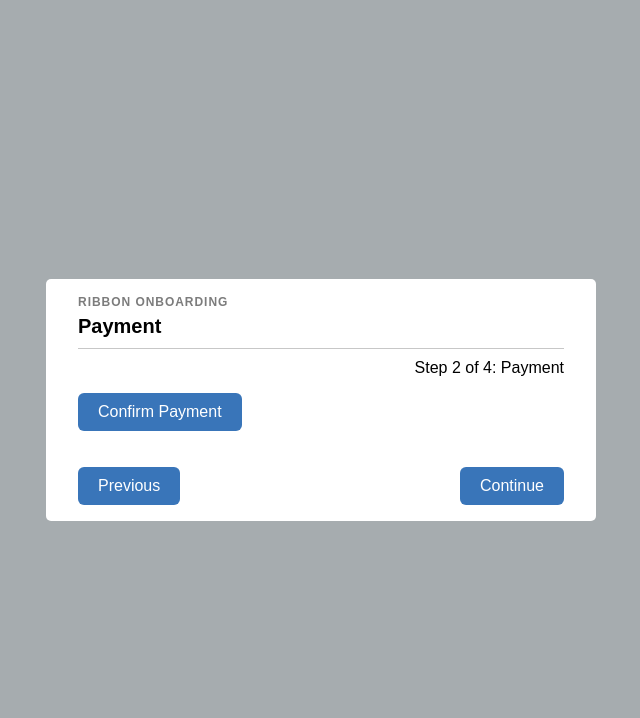
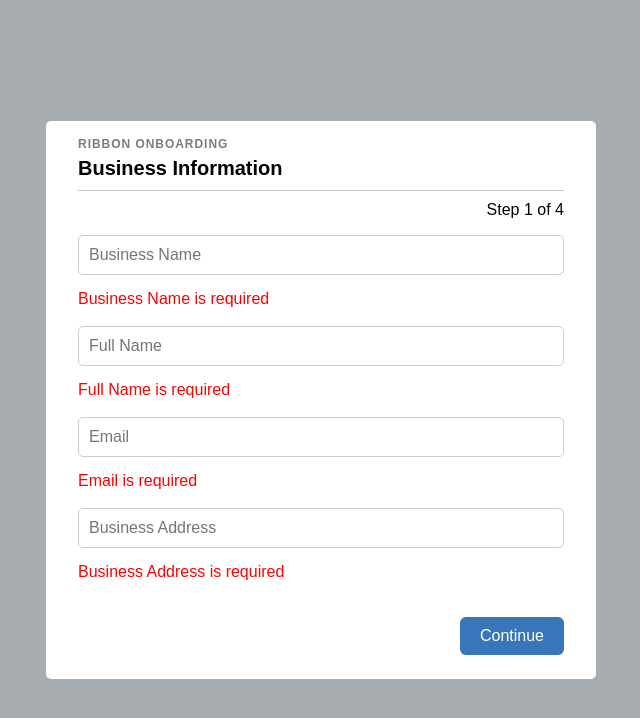
Before and after one commit to alyssa1522/ribbon-take-home-assignment, a React (Vite) app: page / in a window 1280 px wide. Both pictures are taken after a click on the button "Continue". Shown: the top 718 px of the page, without its empty margins (319-959 px from the left). Built offline with nearby package versions, Linux system fonts and the light colour scheme.

Commit message:
added validation and step 3 rejection logic + comments

```diff
--- a/src/App.jsx
+++ b/src/App.jsx
@@ -4,6 +4,7 @@ import Step2 from "./components/Step2";
 import Step3 from "./components/Step3";
 import Step4 from "./components/Step4";
 import ProgressBar from "./components/progressBar";
+import { useFormValidation } from "./hooks/useFormValidation";
 
 function App() {
   const [step, setStep] = useState(1);
@@ -15,7 +16,11 @@ function App() {
     email: "",
     address: "",
     paymentConfirmed: false,
+    rejected: false,
+    rejectedBusinessName: "",  // tracks rejected name so user cant reuse it
   });
+
+  const { errors, validateStep } = useFormValidation(formData);
 
   function prevStep() {
     setStep(prev => prev - 1);
@@ -25,38 +30,66 @@ function App() {
     setStep(prev => prev + 1);
   }
 
+  function handleNext() {
+    if (step === 3) {
+      // first submit is always rejected, then approved after name change
+      const isRejected = !formData.rejected;
+      setFormData({ ...formData, rejected: isRejected });
+      nextStep();
+    } else if (validateStep(step)) {
+      // only go to next step if current step passes validation
+      nextStep();
+    }
+  }
+
+  // function to clear business name and save the rejected one, then send the user back to step 1
+  function handleRejection() {
+    setFormData({ ...formData, businessName: "", rejectedBusinessName: formData.businessName });
+    setStep(1);
+  }
+
   return (
     <div className="App">
       <Form
         step={step}
-        nextStep={nextStep}
+        handleNext={handleNext}
         prevStep={prevStep}
         formData={formData}
         setFormData={setFormData}
+        errors={errors}
+        handleRejection={handleRejection}
       />
     </div>
   );
 }
 
-function Form({ step, nextStep, prevStep, formData, setFormData }) {
+function Form({ step, handleNext, prevStep, formData, setFormData, errors, handleRejection }) {
   // hides button on first and last step
-  const showPrev = step > 1;
+  const showPrev = step > 1 && step < 4;
   const showNext = step < 4;
 
   // maps current step component to step state
   const stepComponents = {
-    1: <Step1 formData={formData} setFormData={setFormData} />,
-    2: <Step2 formData={formData} setFormData={setFormData} />,
+    1: <Step1 formData={formData} setFormData={setFormData} errors={errors} />,
+    2: <Step2 formData={formData} setFormData={setFormData} errors={errors} />,
     3: <Step3 formData={formData} />,
-    4: <Step4 />,
+    4: <Step4 rejected={formData.rejected} handleRejection={handleRejection} />,
   };
 
   function loadStepHeading(step) {
     if (step === 1) return "Business Information";
     if (step === 2) return "Payment";
     if (step === 3) return "Review";
-    if (step === 4) return "Registration Complete!";
+    if (step === 4) return formData.rejected ? "Registration Status" : "Registration Complete!";
     return "";
+  }
+
+  let nextButton;
+  // step 3's next button says Submit
+  if (step === 3) {
+    nextButton = <button onClick={handleNext}>Submit</button>;
+  } else if (showNext) {
+    nextButton = <button onClick={handleNext}>Continue</button>;
   }
 
   return (
@@ -80,7 +113,7 @@ function Form({ step, nextStep, prevStep, formData, setFormData }) {
           {showPrev && <button onClick={prevStep}>Previous</button>}
         </div>
         <div>
-          {showNext && <button onClick={nextStep}>Continue</button>}
+          {nextButton}
         </div>
       </div>
     </div>
--- a/src/components/ProgressBar.jsx
+++ b/src/components/ProgressBar.jsx
@@ -1,11 +1,10 @@
 import React from "react";
 
 function ProgressBar({ step, totalSteps }) {
-  const stepNames = ["Business Info", "Payment", "Review", "Complete"];
   return (
     <div>
       <p>
-        Step {step} of {totalSteps}: {stepNames[step - 1]}
+        Step {step} of {totalSteps}
       </p>
     </div>
   );
--- a/src/components/Step1.jsx
+++ b/src/components/Step1.jsx
@@ -1,6 +1,7 @@
 import React from "react";
+import { useState } from "react";
 
-function Step1({ formData, setFormData }) {
+function Step1({ formData, setFormData, errors}) {
   return (
     <div>
       <input
@@ -9,6 +10,7 @@ function Step1({ formData, setFormData }) {
         value={formData.businessName}
         onChange={e => setFormData({ ...formData, businessName: e.target.value })}
       />
+      {errors.businessName && <p style={{ color: "red" }}>{errors.businessName}</p>}
       <br />
       <input
         type="text"
@@ -16,6 +18,7 @@ function Step1({ formData, setFormData }) {
         value={formData.fullName}
         onChange={e => setFormData({ ...formData, fullName: e.target.value })}
       />
+      {errors.fullName && <p style={{ color: "red" }}>{errors.fullName}</p>}
       <br />
       <input
         type="text"
@@ -23,6 +26,7 @@ function Step1({ formData, setFormData }) {
         value={formData.email}
         onChange={e => setFormData({ ...formData, email: e.target.value })}
       />
+      {errors.email && <p style={{ color: "red" }}>{errors.email}</p>}
       <br />
       <input
         type="text"
@@ -30,7 +34,9 @@ function Step1({ formData, setFormData }) {
         value={formData.address}
         onChange={e => setFormData({ ...formData, address: e.target.value })}
       />
+      {errors.address && <p style={{ color: "red" }}>{errors.address}</p>}
     </div>
+
   );
 }
 
--- a/src/components/Step2.jsx
+++ b/src/components/Step2.jsx
@@ -1,16 +1,21 @@
 import React from "react";
 
-function Step2({ formData, setFormData }) {
+function Step2({ formData, setFormData, errors }) {
   function confirmPayment() {
-    setFormData({ ...formData, paymentConfirmed: true });
+    setFormData({ ...formData, paymentConfirmed: true });  // marks payment as confirmed
   }
 
-  let paymentContent;
+  let paymentContent;  // variable to show different content before and after confirming payment
 
   if (formData.paymentConfirmed) {
-    paymentContent = <p>Payment Confirmed</p>;
+    paymentContent = <p>Payment Confirmed!</p>;
   } else {
-    paymentContent = <button onClick={confirmPayment}>Confirm Payment</button>;
+    paymentContent = (
+      <div>
+        <button onClick={confirmPayment}>Confirm Payment</button>
+        {errors.paymentConfirmed && <p style={{ color: "red" }}>{errors.paymentConfirmed}</p>}
+      </div>
+    );
   }
 
   return (
--- a/src/components/Step3.jsx
+++ b/src/components/Step3.jsx
@@ -10,8 +10,6 @@ function Step3({ formData }) {
       <p><strong>Email:</strong> {formData.email}</p>
       <br />
       <p><strong>Address:</strong> {formData.address}</p>
-      <br />
-      <p><strong>Payment:</strong> {formData.paymentConfirmed ? "Confirmed" : "Not Confirmed"}</p>
     </div>
   );
 }
--- a/src/components/Step4.jsx
+++ b/src/components/Step4.jsx
@@ -1,9 +1,30 @@
 import React from "react";
 
-function Step4() {
+function Step4({ rejected, handleRejection }) {
+  // show rejection message or success message depending on registration status
+  let message;
+
+  // if rejected, button sends user back to step 1
+  if (rejected) {
+    message = (
+      <div>
+        <p>Registration rejected: business name conflicts with an existing registration.</p>
+        <br />
+        <button onClick={handleRejection}>Change Business Name</button>
+      </div>
+    );
+  } else {
+    // success after changing the business name
+    message = (
+      <div>
+        <p>Thank you for completing the Ribbon onboarding form.</p>
+      </div>
+    );
+  }
+
   return (
     <div>
-      <p>Thank you for completing the Ribbon onboarding form.</p>
+      {message}
     </div>
   );
 }
--- /dev/null
+++ b/src/hooks/useFormValidation.js
@@ -0,0 +1,56 @@
+import { useState } from "react";
+
+export function useFormValidation(formData) {
+  const [errors, setErrors] = useState({});
+
+  const validators = {
+    1: () => {
+      const newErrors = {};
+
+      if (formData.rejectedBusinessName && !formData.businessName.trim()) {
+        newErrors.businessName = "Please pick a new Business Name";
+      } else if (!formData.businessName.trim()) {
+        newErrors.businessName = "Business Name is required";
+      } else if (formData.businessName.trim().toLowerCase() === formData.rejectedBusinessName.toLowerCase()) {
+        newErrors.businessName = "This business name was already rejected, please choose a different one";
+      }
+
+      if (!formData.fullName.trim()) newErrors.fullName = "Full Name is required";
+
+      if (!formData.email.trim()) {
+        newErrors.email = "Email is required";
+      } else if (!/\S+@\S+\.\S+/.test(formData.email)) {
+        newErrors.email = "Please enter a valid email";
+      }
+
+      if (!formData.address.trim()) newErrors.address = "Business Address is required";
+
+      return newErrors;
+    },
+    2: () => {
+      const newErrors = {};
+
+      if (!formData.paymentConfirmed) newErrors.paymentConfirmed = "Payment must be confirmed"
+
+      return newErrors;
+    },
+  };
+
+  function validateStep(step) {
+    const validator = validators[step];  // get validator function for current step
+
+    let newErrors;
+
+    if (validator) {
+      newErrors = validator();
+    } else {
+      newErrors = {};  // if no validator for this step
+    }
+
+    setErrors(newErrors);
+
+    return Object.keys(newErrors).length === 0;  // returns true if there are no errors
+  }
+
+  return { errors, validateStep };
+}
--- a/src/index.css
+++ b/src/index.css
@@ -64,6 +64,7 @@ button {
   cursor: pointer;
   background-color: #3975b9;
   color: white;
+  margin-bottom: 8px;
 }
 
 .divider {
```
